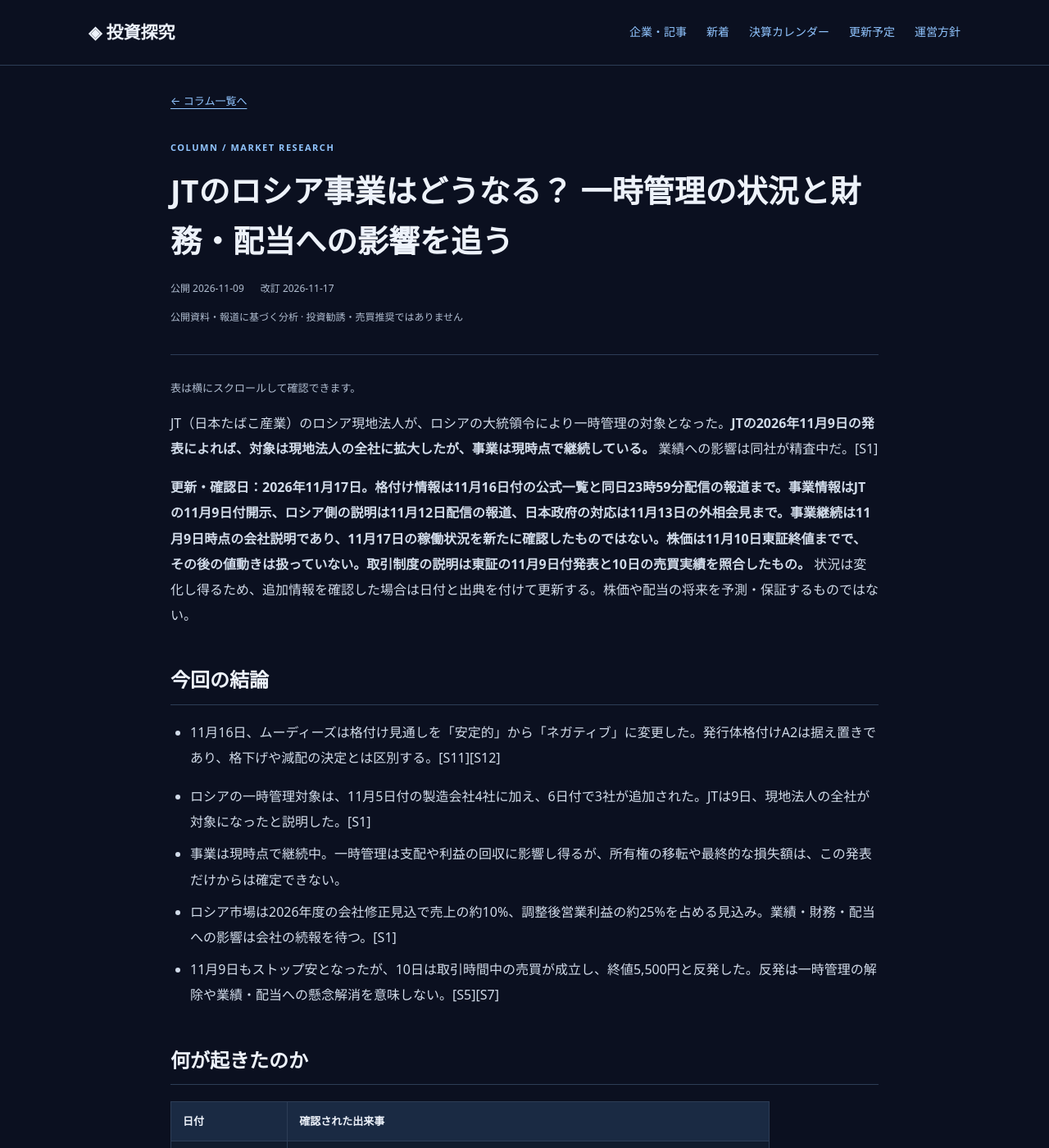
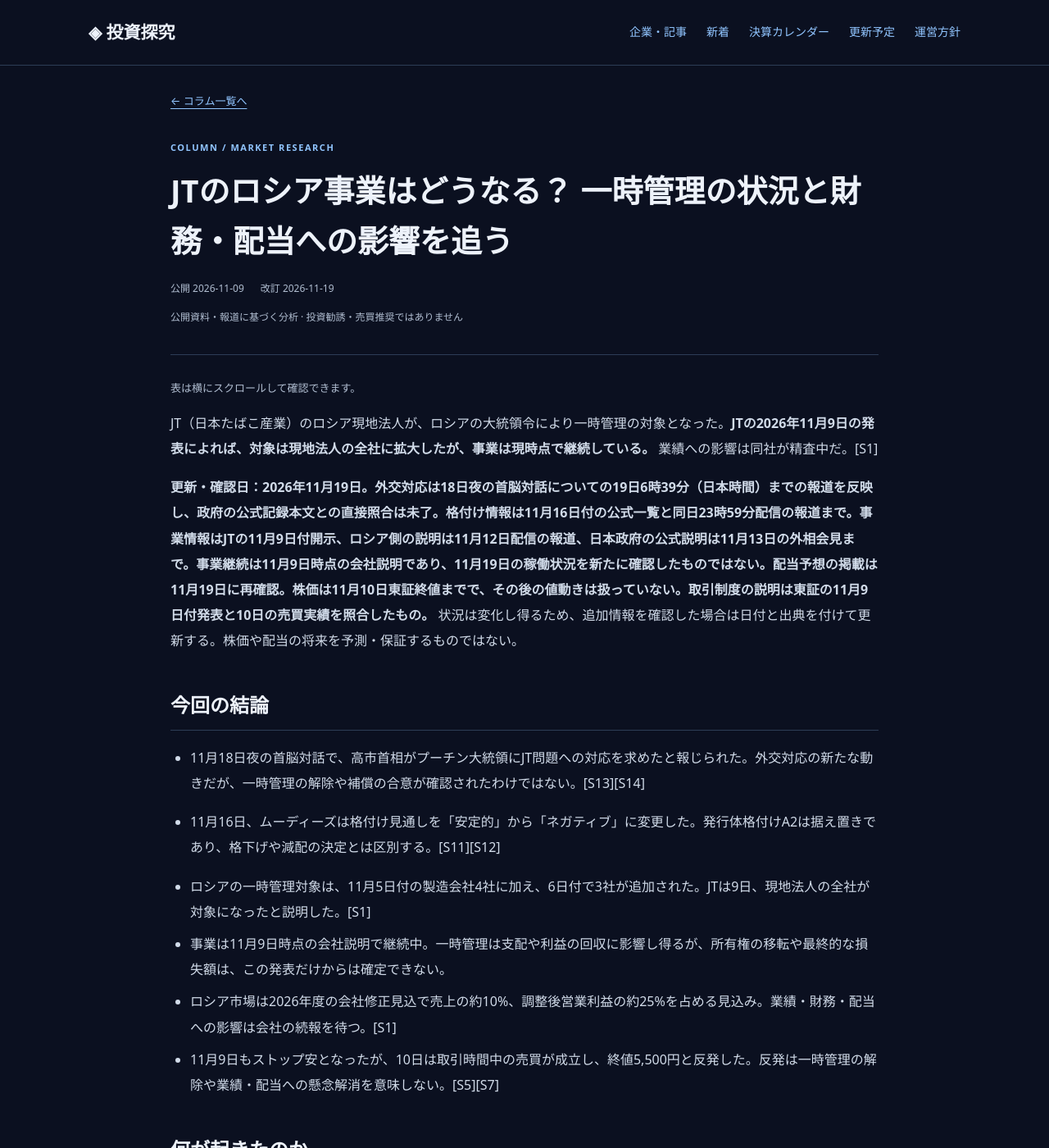
Before and after one commit to nick-shu3/investment-tankyu, a Jekyll site: the page built from _columns/jt-russia-business-monitor.md, in a window 1280 px wide and 1400 px high. Shown: the whole window at 82% size. Built offline with Jekyll 4.4.1, drawn with Linux system fonts in a browser that asks for light colours; some of the changed text lies outside the part shown.

Commit message:
JTロシア事業の首脳対話報道と確認状況を更新

```diff
--- a/_columns/jt-russia-business-monitor.md
+++ b/_columns/jt-russia-business-monitor.md
@@ -1,20 +1,21 @@
 ---
 title: "JTのロシア事業はどうなる？ 一時管理の状況と財務・配当への影響を追う"
 published: "2026-11-09"
-updated: "2026-11-17"
-summary: JTのロシア事業の一時管理と財務・配当への論点を継続確認。11月16日の格付け見通し変更とA2据え置きを区別して整理する。
+updated: "2026-11-19"
+summary: 11月18日の日露首脳対話でJT問題を提起したとの報道を追記。外交対応と一時管理の解除、事業・財務・配当への影響を分けて確認する。
 ---
 
 JT（日本たばこ産業）のロシア現地法人が、ロシアの大統領令により一時管理の対象となった。**JTの2026年11月9日の発表によれば、対象は現地法人の全社に拡大したが、事業は現時点で継続している。** 業績への影響は同社が精査中だ。[S1]
 
-**更新・確認日：2026年11月17日。格付け情報は11月16日付の公式一覧と同日23時59分配信の報道まで。事業情報はJTの11月9日付開示、ロシア側の説明は11月12日配信の報道、日本政府の対応は11月13日の外相会見まで。事業継続は11月9日時点の会社説明であり、11月17日の稼働状況を新たに確認したものではない。株価は11月10日東証終値までで、その後の値動きは扱っていない。取引制度の説明は東証の11月9日付発表と10日の売買実績を照合したもの。** 状況は変化し得るため、追加情報を確認した場合は日付と出典を付けて更新する。株価や配当の将来を予測・保証するものではない。
+**更新・確認日：2026年11月19日。外交対応は18日夜の首脳対話についての19日6時39分（日本時間）までの報道を反映し、政府の公式記録本文との直接照合は未了。格付け情報は11月16日付の公式一覧と同日23時59分配信の報道まで。事業情報はJTの11月9日付開示、ロシア側の説明は11月12日配信の報道、日本政府の公式説明は11月13日の外相会見まで。事業継続は11月9日時点の会社説明であり、11月19日の稼働状況を新たに確認したものではない。配当予想の掲載は11月19日に再確認。株価は11月10日東証終値までで、その後の値動きは扱っていない。取引制度の説明は東証の11月9日付発表と10日の売買実績を照合したもの。** 状況は変化し得るため、追加情報を確認した場合は日付と出典を付けて更新する。株価や配当の将来を予測・保証するものではない。
 
 ## 今回の結論
 
+- 11月18日夜の首脳対話で、高市首相がプーチン大統領にJT問題への対応を求めたと報じられた。外交対応の新たな動きだが、一時管理の解除や補償の合意が確認されたわけではない。[S13][S14]
 - 11月16日、ムーディーズは格付け見通しを「安定的」から「ネガティブ」に変更した。発行体格付けA2は据え置きであり、格下げや減配の決定とは区別する。[S11][S12]
 
 - ロシアの一時管理対象は、11月5日付の製造会社4社に加え、6日付で3社が追加された。JTは9日、現地法人の全社が対象になったと説明した。[S1]
-- 事業は現時点で継続中。一時管理は支配や利益の回収に影響し得るが、所有権の移転や最終的な損失額は、この発表だけからは確定できない。
+- 事業は11月9日時点の会社説明で継続中。一時管理は支配や利益の回収に影響し得るが、所有権の移転や最終的な損失額は、この発表だけからは確定できない。
 - ロシア市場は2026年度の会社修正見込で売上の約10%、調整後営業利益の約25%を占める見込み。業績・財務・配当への影響は会社の続報を待つ。[S1]
 - 11月9日もストップ安となったが、10日は取引時間中の売買が成立し、終値5,500円と反発した。反発は一時管理の解除や業績・配当への懸念解消を意味しない。[S5][S7]
 
@@ -27,6 +28,7 @@ JT（日本たばこ産業）のロシア現地法人が、ロシアの大統領
 | 11月6日付 | 別の大統領令で、現地の3社が追加対象に。うち1社は休眠会社。[S1] |
 | 11月9日 | JTはロシア現地法人の全社が対象となったこと、事業の継続、関連する財務情報を発表。[S1] |
 | 11月9日取引終了後 | JT株は2営業日連続のストップ安。東証は翌10日の下方向の制限値幅拡大を発表。[S5][S6] |
+| 11月18日夜（19日報道） | 日露首脳が対話し、JTの一時管理問題について日本側が対応を求めたとの報道。解除・補償の合意は未確認。[S13][S14] |
 
 報道では「事実上の接収」とも表現されるが、JTの開示上は**一時管理**である。所有権、経営権、現金の利用、利益の親会社への送金は別の論点であり、最終的な扱いを同一視しない。管理の期間や解除条件も未確認だ。
 
@@ -39,6 +41,14 @@ JT（日本たばこ産業）のロシア現地法人が、ロシアの大統領
 **日本政府の公式説明：** 茂木外相は11月13日の会見で、外交ルートを通じた抗議と措置撤回の要求を継続していると説明した。欧州企業が一時管理後に売却を強いられた事例にも触れ、経験を共有しながら対応を検討する考えを示した。この発言は、JTの事業売却が決定したとの発表ではない。[S9]
 
 **AI分析：** 対話への言及だけで早期解決とは判断できない。声明の表現より、実際の協議、JTが行使できる管理権限、現預金・利益へのアクセス、解除条件に具体的な変化があるかを確認したい。欧州企業の事例はリスクを考える材料となるが、JTが同じ結末になると断定する根拠にはならない。
+
+### 首脳対話でJT問題を提起（11月19日追記）
+
+**報道で確認した動き：** FNNは11月19日6時39分、高市首相が18日夜、中国でプーチン大統領と約30分対話し、JT現地法人の一時管理問題について対応を求めたと報じた。テレビ朝日も19日1時20分、外務省の発表として、JT問題などに関する日本の立場を伝え、両首脳が様々なレベルで意思疎通を続けることで一致したと伝えている。時刻はいずれも日本時間。[S13][S14]
+
+政府の公式記録本文との直接照合は未了であり、ここでは報道による確認として扱う。今回確認した情報からは、一時管理の解除、経営権の回復、送金の再開、補償・売却についての合意は確認できていない。
+
+**AI分析：** 従来の抗議・撤回要求に加えて、首脳間で問題が取り上げられた点は新しい。ただし、対話の実施と、JTによる支配・資金回収の回復は分けて判断する。これだけで減損や連結除外の懸念が解消した、配当が維持されると結論づけることはできない。次は政府の公式記録、ロシア側の応答、JTの追加開示で具体的な変化を確認したい。
 
 ## ロシア事業はJTにとってどのくらい大きい？
 
@@ -85,7 +95,7 @@ JTは11月9日時点で、今回の措置の業績への影響を精査中とし
 
 今回参照したJTの11月9日付開示では、事業継続と影響精査中との説明が続いている。株価の下落や取引制度の変更だけから、減損額・連結除外・減配の実施が決定したとは言えない。これらは会社の正式な追加開示を確認する。[S1]
 
-11月16日に確認したJT公式IRには、2026年度の年間1株当たり配当予想272円が掲載されている。[S10] これは確認時点で掲載されている会社予想であり、一時管理の影響を反映した配当維持の再確約や将来の保証とは扱わない。
+11月19日に再確認したJT公式IRには、2026年度の年間1株当たり配当予想272円が引き続き掲載されている。[S10] これは確認時点で掲載されている会社予想であり、一時管理の影響を反映した配当維持の再確約や将来の保証とは扱わない。
 
 株価の下落はリスクに対する市場の評価を含むが、将来の損失額や回復時期を確定するものではない。業績評価と割安・割高の判断も分けて考えたい。
 
@@ -120,9 +130,12 @@ JTは11月9日時点で、今回の措置の業績への影響を精査中とし
 - S7：[テレビ朝日：JT株は3営業日ぶり取引時間中に売買成立](https://news.tv-asahi.co.jp/news_economy/articles/000546637.html)（2026年11月10日15時53分、10日の終値・前日比）。
 - S8：[FNN：JT現地法人のロシア管理についてのロシア外務省報道官の説明](https://www.fnn.jp/articles/-/1150826)（2026年11月12日午前6時配信、11日の会見に関する報道。原文未照合）。
 - S9：[外務省：茂木外務大臣会見記録](https://www.mofa.go.jp/mofaj/press/kaiken/kaikenit_000001_00155.html)（2026年11月13日16時18分、「ロシアによる邦人拘束、対露外交」のJTに関する回答）。
-- S10：[JT公式IR](https://www.jti.co.jp/investors/index.html)（2026年11月16日確認、「1株当たり年間配当金」欄。ページの確認日であり、新たな配当発表日ではない）。
+- S10：[JT公式IR](https://www.jti.co.jp/investors/index.html)（2026年11月16日確認、19日再確認、「1株当たり年間配当金」欄。ページの確認日であり、新たな配当発表日ではない）。
 - S11：[ムーディーズ公式・格付ニュース一覧](https://ratings.moodys.com/japan/)（2026年11月16日付「Moody's Ratings changes Japan Tobacco's outlook to negative from stable; affirms A2 ratings」。発表日・見通し変更・A2確認を一覧で照合。評価文全文は未確認）。
 - S12：[ロイター：JTの格付け見通し変更](https://www.reuters.com/jp/business/7JDGKMQGGJITJO7UOVG3SHSOW4-2026-11-16/)（2026年11月16日23時59分・日本時間。[ニューズウィーク日本版の同記事転載](https://www.newsweekjapan.jp/articles/-/340283)でも本文と配信時刻を確認）。
+- S13：[FNN：高市総理がプーチン大統領と対話、JT現地法人管理問題の対応も](https://www.fnn.jp/articles/-/1155220)（2026年11月19日6時39分・日本時間、18日夜の対話に関する報道）。
+- S14：[テレビ朝日：高市総理がプーチン大統領と約30分間接触](https://news.tv-asahi.co.jp/news_politics/articles/000548919.html)（2026年11月19日1時20分・日本時間、外務省発表として伝えた報道。政府の公式記録本文は直接未照合）。
+- 2026年11月19日：本人承認を受け、18日の首脳対話でJT問題を提起したとの報道を追記。報道と政府の公式記録の確認範囲を区別し、解除・補償の合意は未確認と明示。配当予想の掲載を再確認し、事業継続・格付け・株価の対象日は維持。
 - 2026年11月17日：本人承認を受け、11月16日の信用格付け見通し変更を追記。A2据え置きと見通し変更を区別し、評価文全文・資金調達条件の未確認事項を追加。既存の事業・政府・配当情報の対象日は維持。
 - 2026年11月16日：11月12日に提示した追記案を反映し、ロシア側の主張・日本政府の公式説明・AI分析を分けて追加。事業継続の対象日と配当予想の確認時点を明確化。解除・売却・減損・連結・配当への影響が確定したとは扱わない。
 - 2026年11月11日：10日の反発、通常の制限値幅へ戻る条件との照合を追記。政府発表の出典リンクを修正。株価反発と事業上の懸念を区別した。
```
